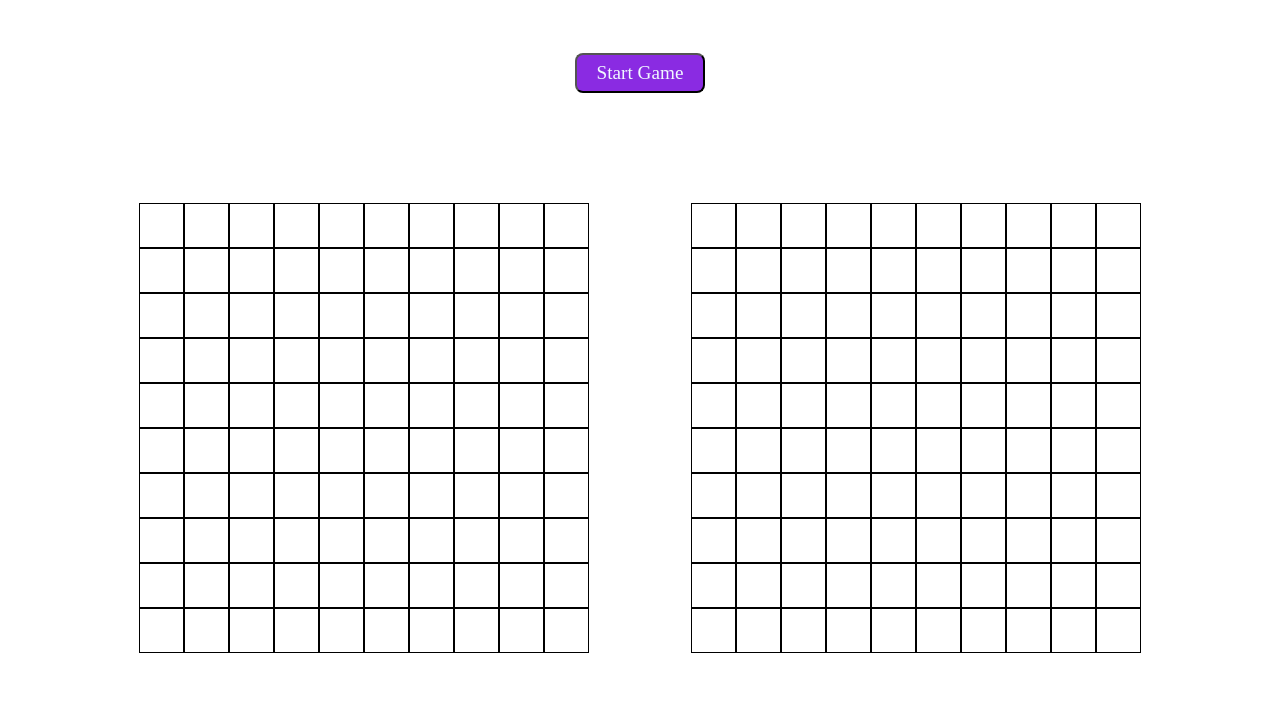
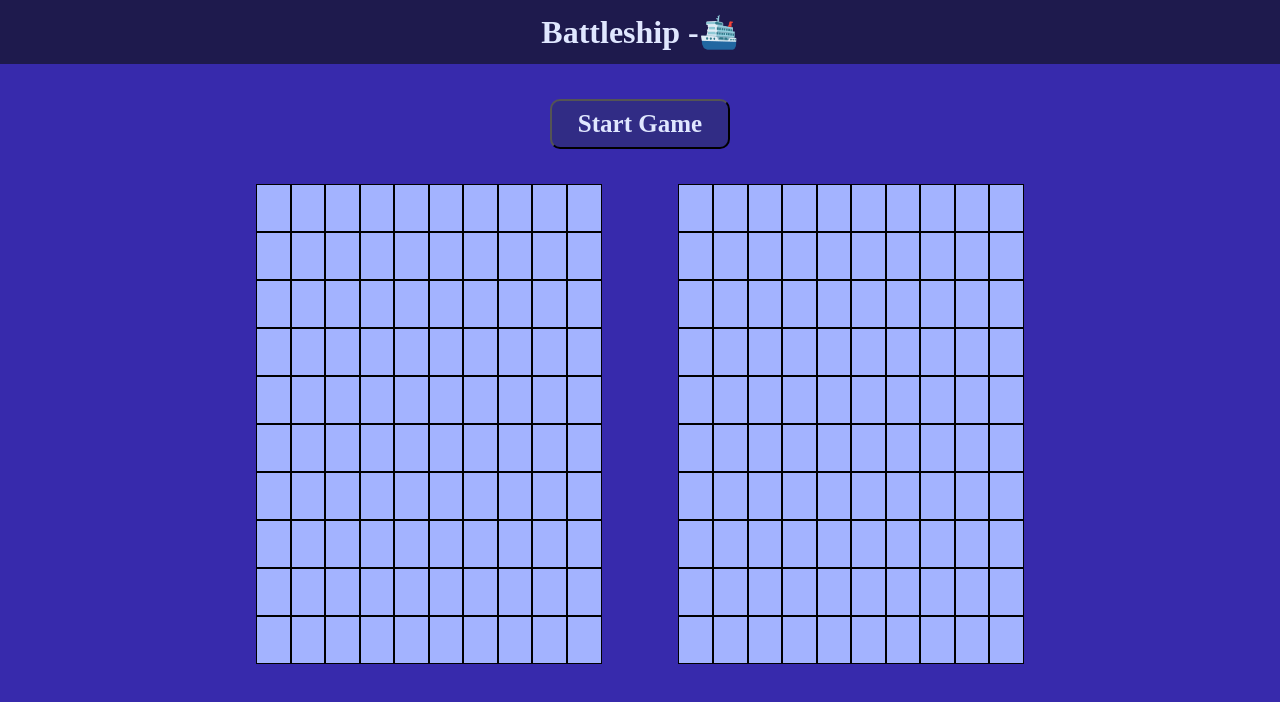
Before and after one commit to amriteshx1/battleship, a website with bundled scripts: page index.html in a window 1280 px wide. Built offline with nearby package versions, Linux system fonts and the light colour scheme.

Commit message:
Enhanced UI with improved colors and refined header design

```diff
--- a/dom.js
+++ b/dom.js
@@ -86,7 +86,7 @@ function computerMove(){
                 square.style.backgroundColor = 'red';
             }else{
                 square.textContent = "❌";
-                square.style.backgroundColor = 'blue';
+                square.style.backgroundColor = 'oklch(0.879 0.169 91.605)';
             }
             visited = true;
             setTimeout(switchPlayer, 500);
@@ -96,7 +96,6 @@ function computerMove(){
 
 
 function checkGameOver() {
-    setTimeout(() => {
     if (player1.board.allSunk()) {
         alert('Player 2 wins!');
         resetGame();
@@ -104,7 +103,6 @@ function checkGameOver() {
         alert('Player 1 wins!');
         resetGame();
     }
-    }, 200);
 }
 
 function resetGame(){
@@ -128,7 +126,7 @@ square2List.forEach((square, index) => {
             square.style.backgroundColor = 'red';
         }else{
             square.textContent = "❌";
-            square.style.backgroundColor = 'blue';
+            square.style.backgroundColor = 'oklch(0.879 0.169 91.605)';
         }
         checkGameOver();
         setTimeout(switchPlayer, 500);
--- a/index.html
+++ b/index.html
@@ -8,6 +8,7 @@
 </head>
 <body>
     <div class="container">
+        <h1>Battleship -🛳️</h1>
         <button id="newGame">Start Game</button>
         <div class="gameboard">
             <div class="board1">
--- a/style.css
+++ b/style.css
@@ -7,36 +7,46 @@
     height: 100vh;
     width: 100vw;
     box-sizing: border-box;
-    padding: 30px;
     display: flex;
     flex-direction: column;
-    justify-content: center;
+    justify-content: flex-start;
     align-items: center;
-    gap: 15px;
+    gap: 35px;
     font-family: serif;
+    background-color: oklch(0.398 0.195 277.366);
 }
+
+h1{
+    background-color:oklch(0.257 0.09 281.288);
+    color:oklch(0.93 0.034 272.788);
+    height: 4rem;
+    line-height: 4rem;
+    width: 100%;
+    text-align: center;
+}
+
 #newGame{
-    height: 40px;
-    width: 130px;
-    background-color: blueviolet;
-    color: aliceblue;
-    border-radius: 8px;
+    height: 50px;
+    width: 180px;
+    background-color: oklch(0.359 0.144 278.697);
+    color: oklch(0.93 0.034 272.788);
+    border-radius: 10px;
     font-family: inherit;
-    font-size: larger;
-    font-weight: 350;
+    font-size: 25px;
+    font-weight: bolder;
     cursor: pointer;
 }
 .gameboard{
-    height: 80vh;
-    width: 80vw;
+    height: 60vh;
+    width: 60vw;
     display: flex;
     justify-content: center;
     align-items: center;
     gap: 10%;
 }
 .board1, .board2{
-    height: 450px;
-    width: 450px;
+    height: 100%;
+    width: 45%;
     display: grid;
     grid-template-columns: repeat(10, 1fr);
     grid-template-rows: repeat(10, 1fr);
@@ -45,5 +55,8 @@
     border: 1px solid black;
     height: 100%;
     width: 100%;
-    text-align: center;
+    display: flex;
+    justify-content: center;
+    align-items: center;
+    background-color: oklch(0.785 0.115 274.713);
 }
```
Lines whose indentation alone changed are shown as unchanged.
